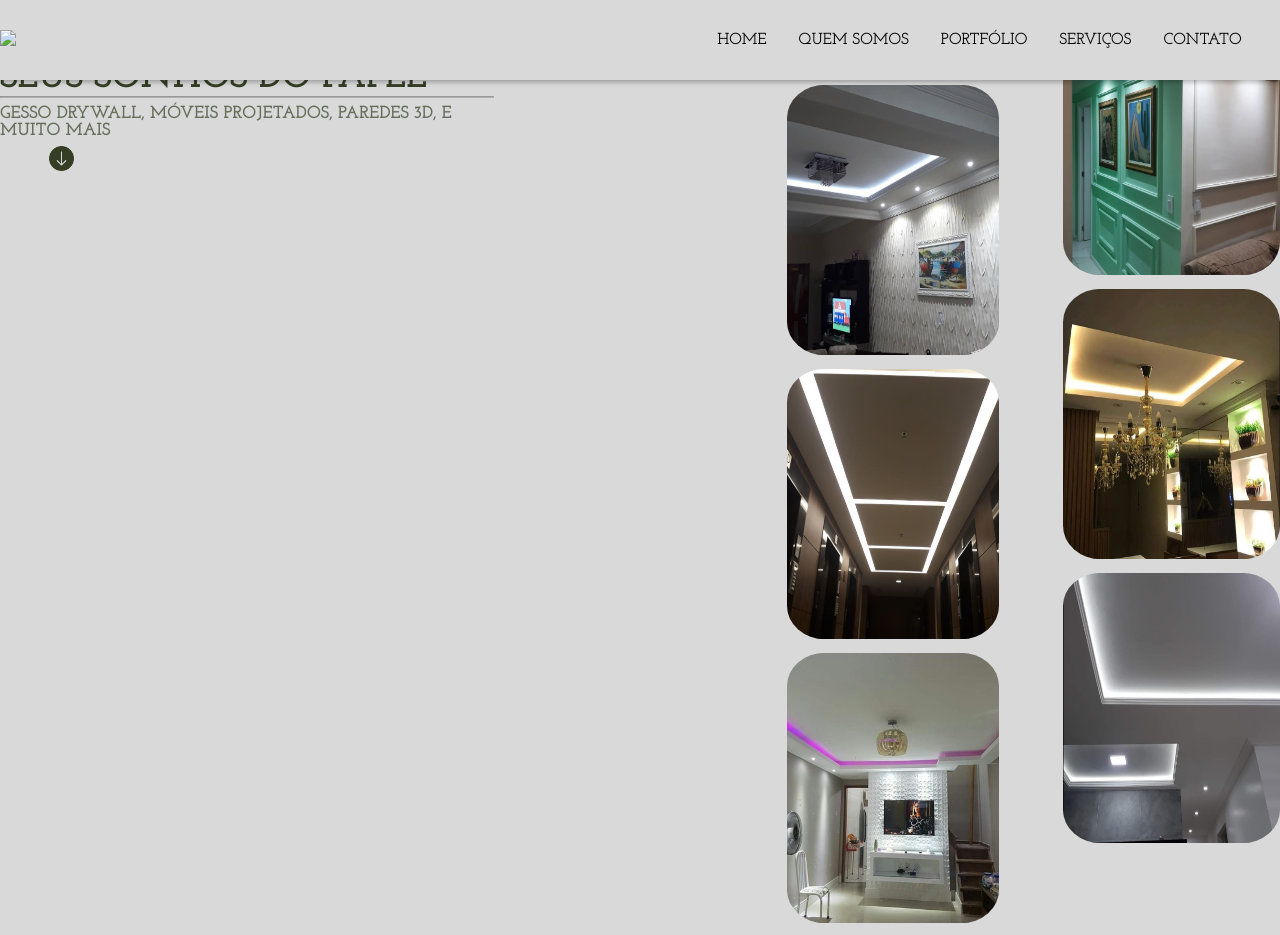
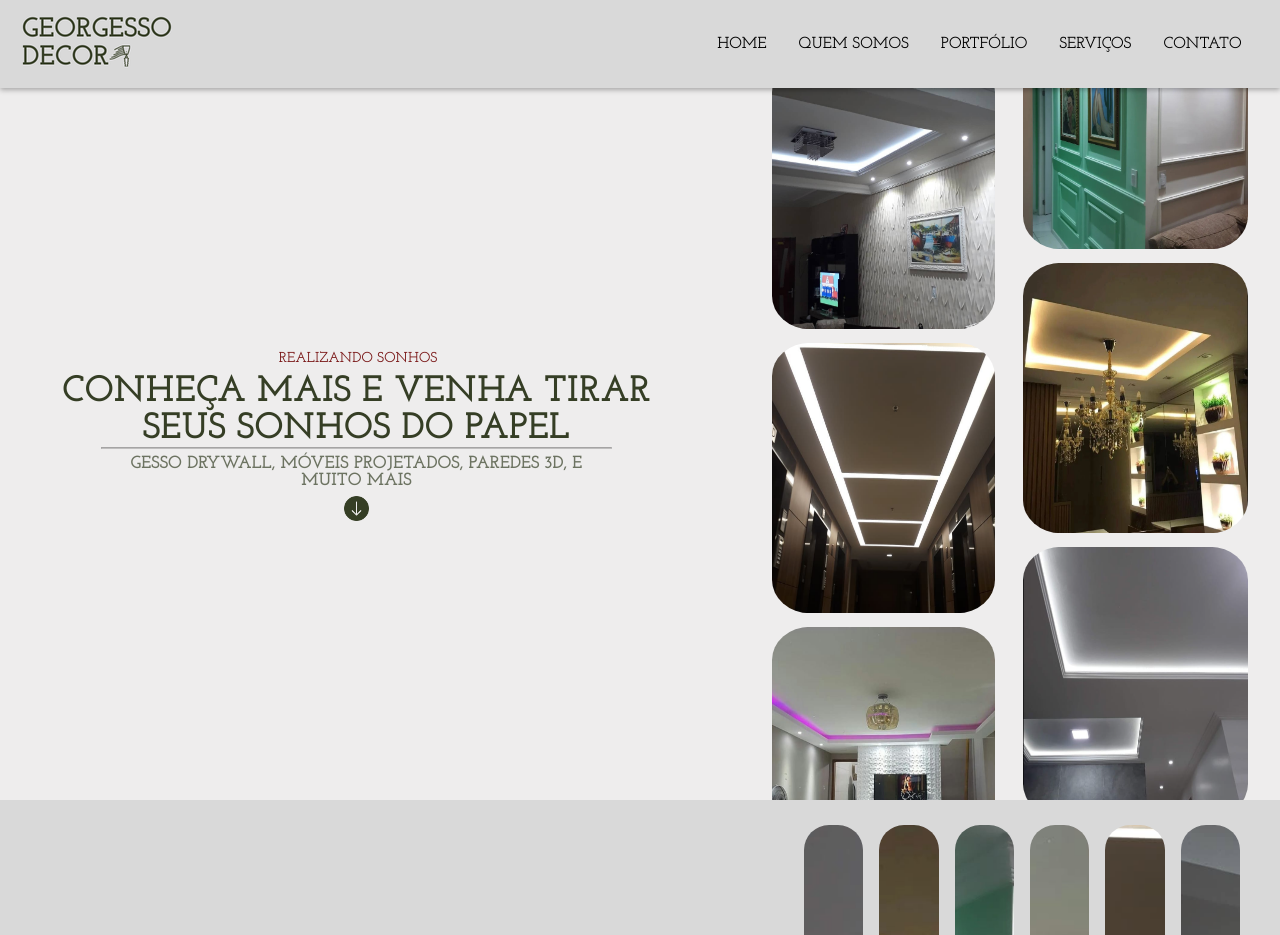
Before and after one commit to GendessonSousa/ProjetoGeorgesso, a plain HTML site: page Projeto/index.html in a window 1280 px wide. Shown: the top 935 px of the page. Drawn offline with nearby package versions, Linux system fonts and the light colour scheme.

Commit message:
Página principal quase concluída

```diff
--- a/Projeto/index.html
+++ b/Projeto/index.html
@@ -16,7 +16,7 @@
     <header class="header" id="header">
         <!--navegação-->
         <nav class="nav container">
-                <a class="nav__logo" href="index.html"><img src="#"></a>
+                <a class="nav__logo" href="index.html"><img src="Imagens/logo_georgesso.png"></a>
 
                 <div class="nav__menu" id="nav-menu">
                     <ul class="nav__list">
--- a/Projeto/script.js
+++ b/Projeto/script.js
@@ -41,18 +41,21 @@ if(navClose){
 
 const navMenu = document.getElementById('nav-menu'),
       navToggle = document.getElementById('nav-toggle'),
-      navClose = document.getElementById('nav-close')
+      navClose = document.getElementById('nav-close'),
+      body = document.body;
 
 /* Menu show */
 if(navToggle){
    navToggle.addEventListener('click', () =>{
-      navMenu.classList.add('show-menu')
+      navMenu.classList.add('show-menu');
+      body.classList.add('no-scroll');
    })
 }
 
 /* Menu hidden */
 if(navClose){
    navClose.addEventListener('click', () =>{
-      navMenu.classList.remove('show-menu')
+      navMenu.classList.remove('show-menu');
+      body.classList.remove('no-scroll');
    })
 }
--- a/Projeto/style.css
+++ b/Projeto/style.css
@@ -12,6 +12,12 @@ body{
     background: #D9D9D9;
     color: #353E25;
 
+}
+
+html.no-scroll,
+body.no-scroll {
+  height: 100vh;
+  overflow: hidden;
 }
 
 a{
@@ -50,6 +56,10 @@ ul{
   color: black;
   font-size: 1.5rem;
   cursor: pointer;
+}
+
+.nav__logo img{
+  margin-left: 1.4rem;
 }
 
 @media screen and (max-width: 1124px) {
@@ -124,6 +134,7 @@ ul{
 
 .show-menu{
     left: 0;
+    overflow: hidden;
 }
 
 .show-menu .nav__item {
@@ -139,7 +150,7 @@ ul{
     }
 
     .nav {
-      height: 5rem;
+      height: 5.5rem;
       margin-right: 3%;
     }
 
@@ -186,7 +197,7 @@ ul{
 
 /*Pagina principal*/
 
-@media (max-width: 780px){
+@media (max-width: 855px){
     .painel-principal-container img{
         display: none;
     }
@@ -197,23 +208,13 @@ ul{
       flex-direction: column;
       text-align: center;
       align-items: center;
+      padding: 0rem 1rem;
     }
 
     .painel-principal-container{
       position: absolute;
       display: none;
     }
-
-
-
-
-    .titulo-pagina-principal h2{
-
-    }
-    .titulo-pagina-principal{
-
-    }
-
     .pagina-principal-container{
       width: 100%;
       top: 5.55rem;
@@ -221,14 +222,34 @@ ul{
       padding: 10rem 0rem;
 
     }
-
     section .pagina-principal-container {
-      background-image:linear-gradient(180deg, rgba(255, 252, 252, 0.363), rgba(255, 255, 255, 0.849)),
+      background-image:linear-gradient(180deg, rgba(255, 252, 252, 0.521), rgba(255, 255, 255, 0.89)),
       url('/Projeto/Imagens/ImagemFundoPrincipal.jpg');
       background-size: cover;
       background-position: center;
       background-repeat: no-repeat;
   }
+}
+
+@media (min-width: 856px){
+  .pagina-principal-container{
+    background-color: #EEEDED;
+    height: 90vh;
+    align-items: center;
+    top: 5rem;
+  }
+  .titulo-pagina-principal{
+    position: relative;
+    display: flex;
+    flex-direction: column;
+    text-align: center;
+    align-items: center;
+    min-width: 300px;
+    padding-left: 1rem;
+  }
+
+
+
 
 }
 
@@ -236,7 +257,7 @@ ul{
 .pagina-principal-container{
   position: relative;
   display: flex;
-  gap: 10%;
+  gap: 4%;
   overflow: hidden;
   width: auto;
   z-index: -1;
@@ -291,18 +312,18 @@ ul{
 }
 
 .painel-principal-container{
+  padding: 0rem 2rem 0rem 1.5rem;
     display: flex;
     flex-direction: row;
     justify-content: end;
-    gap: 4rem;
+    gap: clamp(2%, 6%, 10%);
     width: 60%;
+
 }
-
 .painel-principal-container img{
     width: 100%;
     height: 100%;
     min-width: 200px;
-    max-height: 320px;
     min-height: 280px;
     border-radius: 38px;
     padding: 0.3rem 0rem;
```
Also changed, not shown: Projeto/Imagens/logo_georgesso.png (added).
